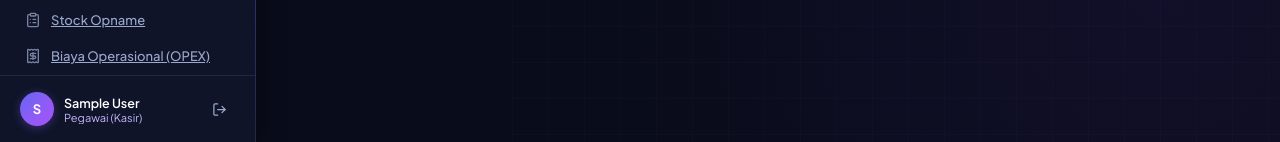
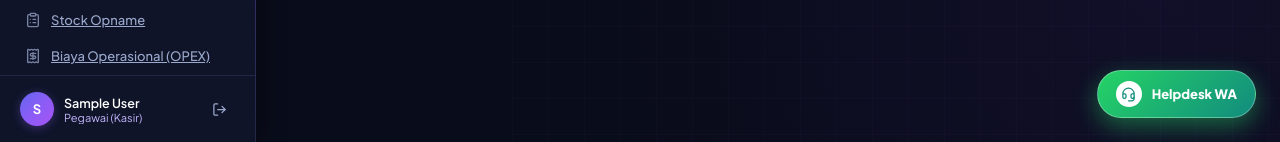
Before and after one commit to furqonfatahillah/mova-frontend, a React (Vite) app: page / in a window 1280 px wide. Shown: the part 658-800 px from the top of the page. Built offline with nearby package versions, Linux system fonts and the light colour scheme; no server answers; sample sign-in values are in the browser's storage.

Commit message:
feat: add WhatsApp helpdesk floating button (+62 812-4429-5923) and sidebar support item

```diff
--- a/src/components/Layout.jsx
+++ b/src/components/Layout.jsx
@@ -4,7 +4,7 @@ import {
   LayoutDashboard, Package, UtensilsCrossed, ShoppingCart,
   ArrowUpDown, ClipboardList, BarChart2, TrendingUp, DollarSign,
   AlertTriangle, LogOut, ScrollText, Menu, X, Clock,
-  Store, Send, Users, Building2, ChefHat, Trash2, Percent, Landmark, Wallet, Coins, Gift, Copy, Check, Receipt
+  Store, Send, Users, Building2, ChefHat, Trash2, Percent, Landmark, Wallet, Coins, Gift, Copy, Check, Receipt, Headset
 } from 'lucide-react';
 import api from '../api/client';
 import toast from 'react-hot-toast';
@@ -99,6 +99,17 @@ export default function Layout() {
         { to: '/root-cause', label: 'Root Cause', icon: AlertTriangle },
       ],
     },
+    {
+      label: 'Bantuan & Support',
+      items: [
+        {
+          isExternal: true,
+          href: 'https://wa.me/6281244295923?text=Halo%20Admin%20Helpdesk%20MOVA%20POS,%20saya%20butuh%20bantuan.',
+          label: 'Helpdesk WA (+62 812-4429-5923)',
+          icon: Headset,
+        },
+      ],
+    },
   ];
 
   useEffect(() => {
@@ -189,7 +200,26 @@ export default function Layout() {
           {navSections.map((section) => (
             <div key={section.label}>
               <div className="sidebar-section-label">{section.label}</div>
-              {section.items.map(({ to, label, icon: Icon, isUserMgmt }) => (
+              {section.items.map(({ to, href, label, icon: Icon, isUserMgmt, isExternal }) => (
+                isExternal ? (
+                  <a
+                    key={href}
+                    href={href}
+                    target="_blank"
+                    rel="noopener noreferrer"
+                    onClick={() => setSidebarOpen(false)}
+                    className="nav-item"
+                    style={{ display: 'flex', alignItems: 'center', justifyContent: 'space-between', color: '#25D366' }}
+                  >
+                    <div style={{ display: 'flex', alignItems: 'center', gap: 10 }}>
+                      <Icon size={16} className="nav-icon" style={{ color: '#25D366' }} />
+                      <span style={{ fontWeight: 700 }}>{label}</span>
+                    </div>
+                    <span style={{ fontSize: 10, background: 'rgba(37, 211, 102, 0.15)', color: '#25D366', padding: '1px 7px', borderRadius: 6, fontWeight: 800 }}>
+                      WA ↗
+                    </span>
+                  </a>
+                ) : (
                   <NavLink
                     key={to}
                     to={to}
@@ -220,6 +250,7 @@ export default function Layout() {
                       </span>
                     )}
                   </NavLink>
+                )
               ))}
             </div>
           ))}
@@ -497,6 +528,30 @@ export default function Layout() {
 
         <Outlet />
       </main>
+
+      {/* Floating WhatsApp Helpdesk Corner Button */}
+      <a
+        href="https://wa.me/6281244295923?text=Halo%20Admin%20Helpdesk%20MOVA%20POS,%20saya%20butuh%20bantuan."
+        target="_blank"
+        rel="noopener noreferrer"
+        className="helpdesk-floating-btn"
+        title="Hubungi Admin Helpdesk WA (+62 812-4429-5923)"
+      >
+        <div style={{
+          width: 26,
+          height: 26,
+          borderRadius: '50%',
+          background: '#ffffff',
+          color: '#128C7E',
+          display: 'flex',
+          alignItems: 'center',
+          justifyContent: 'center',
+          fontWeight: 900
+        }}>
+          <Headset size={15} />
+        </div>
+        <span>Helpdesk WA</span>
+      </a>
     </div>
   );
 }
--- a/src/index.css
+++ b/src/index.css
@@ -2917,3 +2917,36 @@ textarea.form-control {
   box-shadow: 0 8px 24px rgba(0, 0, 0, 0.35);
   transform: translateY(-2px);
 }
+
+/* ===================== FLOATING HELPDESK BUTTON ===================== */
+.helpdesk-floating-btn {
+  position: fixed;
+  bottom: 24px;
+  right: 24px;
+  z-index: 9999;
+  display: flex;
+  align-items: center;
+  gap: 10px;
+  padding: 10px 18px;
+  border-radius: 50px;
+  background: linear-gradient(135deg, #25D366 0%, #128C7E 100%);
+  color: #ffffff;
+  font-weight: 800;
+  font-size: 13px;
+  box-shadow: 0 8px 24px rgba(37, 211, 102, 0.45);
+  text-decoration: none;
+  transition: transform 0.22s cubic-bezier(0.4, 0, 0.2, 1), box-shadow 0.22s cubic-bezier(0.4, 0, 0.2, 1);
+  border: 1.5px solid rgba(255, 255, 255, 0.3);
+  backdrop-filter: blur(8px);
+  cursor: pointer;
+}
+
+.helpdesk-floating-btn:hover {
+  transform: translateY(-3px) scale(1.04);
+  box-shadow: 0 12px 32px rgba(37, 211, 102, 0.65) !important;
+  color: #ffffff;
+}
+
+.helpdesk-floating-btn:active {
+  transform: translateY(-1px) scale(0.98);
+}
```
Also changed, not shown: 5 other files (tests, documents, lock files or other folders). Lines whose indentation alone changed are shown as unchanged.
